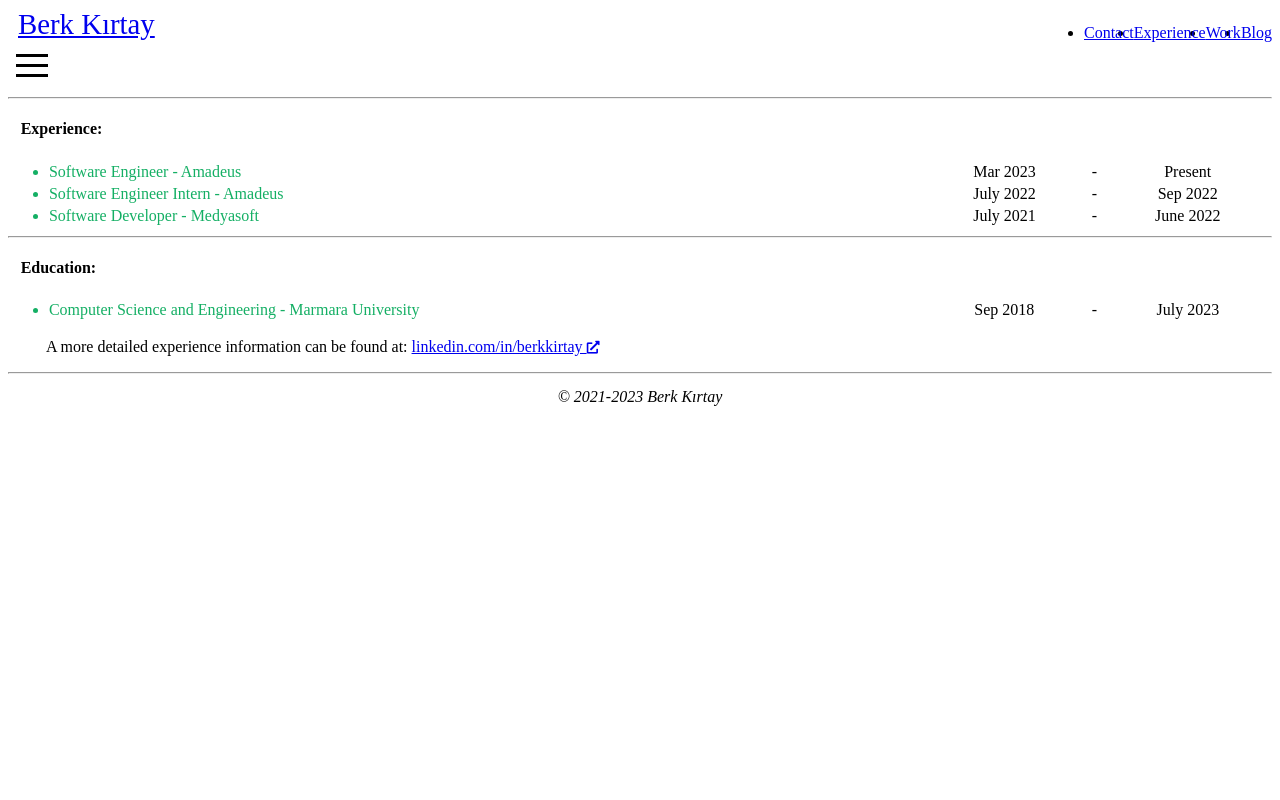
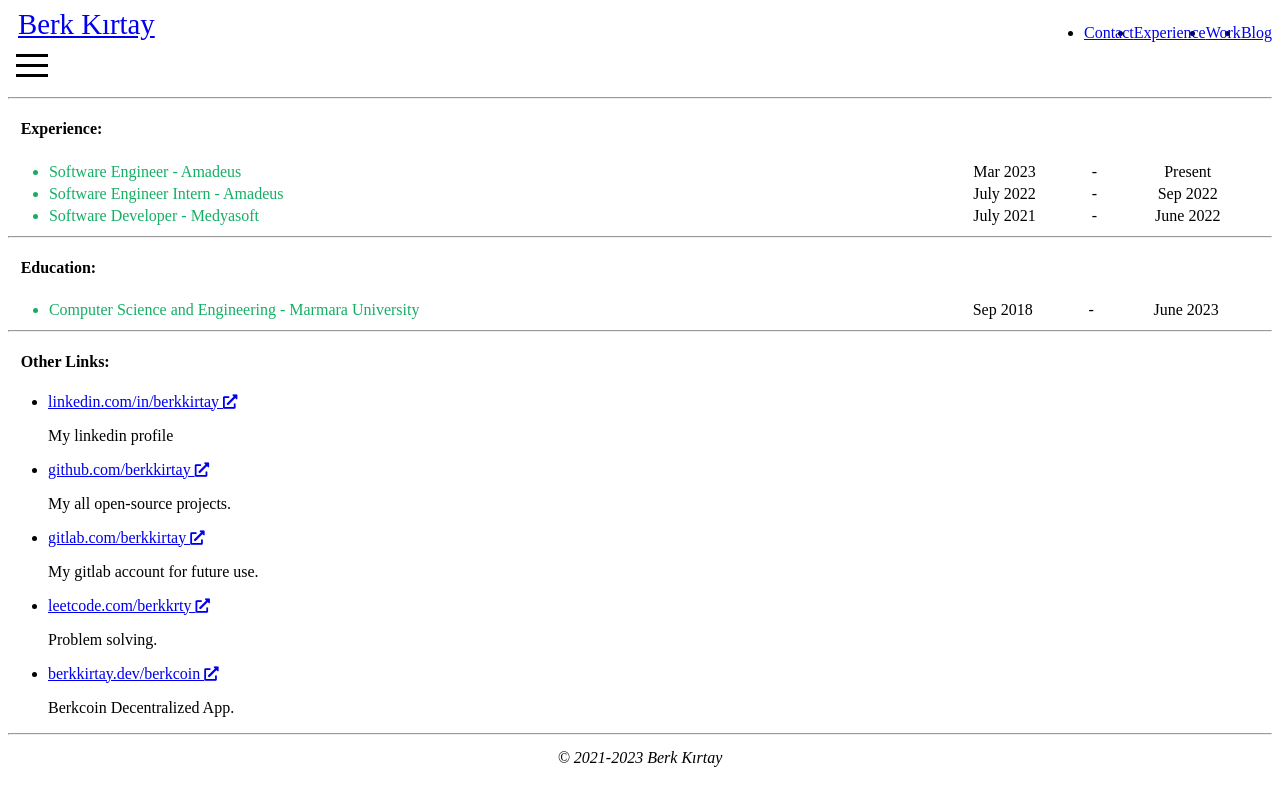
Before and after one commit to berkkirtay/berkkirtay.github.io, a React (Create React App) app: page /experience in a window 1280 px wide. Built offline with nearby package versions, Linux system fonts and the light colour scheme; the HTML template or start-up script is replaced by a standard one.

Commit message:
small updates

```diff
--- a/src/components/Home.js
+++ b/src/components/Home.js
@@ -26,7 +26,7 @@ const Home = () => {
                 </h4>
                 <ul>
                     <li>Software Engineering</li>
-                    <p style={pStyle}>I have experience with software development life cycles and am a fan of test-driven development. I strive to write clean, modular, and efficient software.</p>
+                    <p style={pStyle}>I have experience with software development life cycles and I am a fan of test-driven development. I strive to write clean, modular, and efficient software.</p>
 
                     <li >Cryptography</li>
                     <p style={pStyle}>I have been studying and implementing concepts concerning Cryptography. My work includes PKCS standards and essentials such as SSL, SHA, AES, RSA. </p>
--- a/src/components/blog/blogs/blog2/Blog2.js
+++ b/src/components/blog/blogs/blog2/Blog2.js
@@ -37,7 +37,7 @@ const Blog2 = () => {
             </p>
 
             <p>
-                So, why do we use genetic algorithms in the first place? Don't we need an optimal solution instead of an estimated one? The reasons for this can be lack of computational power or lack of information about models. Even if we entirely know our model and when we try to find an optimal solution using an exact algorithm, we would need to wait for a long amount of time because an exact algorithm will try every single possibility for our model. But those algorithms do not work in polynomial time complexity. They can have exponential time complexities and therefore consume too much computational power and until we found an optimal solution with them. Genetic algorithms, on the other hand, will estimate a solution in a very short time. Genetic algorithms are also called as stochastic search heuristics. They are faster, more feasible, but they do not give an optimal solution.
+                So, why do we use genetic algorithms in the first place? Don't we need an optimal solution instead of an estimated one? The reasons for this can be lack of computational power or lack of information about models. Even if we entirely know our model and when we try to find an optimal solution using an exact algorithm, we would need to wait for a long amount of time because an exact algorithm will try every single possibility for our model. But those algorithms do not work in polynomial time complexity. They can have exponential time complexity and therefore consume too much computational power until they found an optimal solution. Genetic algorithms, on the other hand, will estimate an optimal solution in a very short time. Genetic algorithms are also called as stochastic search heuristics. They are faster, more feasible, but they do not give an optimal solution.
             </p>
 
             <p>
@@ -65,9 +65,9 @@ const Blog2 = () => {
             </p>
 
             <p>
-            So, I think genetic algorithms are so helpful unless the optimization phase gets stuck in a local optimum point. There are various ways to overcome this issue and if they are
-            suitably implemented, then genetic algorithms will be a solid part of artificial intelligence literature. I would say that this algorithm reflects
-            the nature's methods and the way how it solves the problems is very elegant. After all, nature has a huge amount of experience, and we only try to use its ways.
+                So, I think genetic algorithms are so helpful unless the optimization phase gets stuck in a local optimum point. There are various ways to overcome this issue and if they are
+                suitably implemented, then genetic algorithms will be a solid part of artificial intelligence literature. I would say that this algorithm reflects
+                the nature's methods and the way how it solves the problems is very elegant. After all, nature has a huge amount of experience, and we only try to use its ways.
             </p>
         </div >
     )
--- a/src/components/experience/Experience.js
+++ b/src/components/experience/Experience.js
@@ -64,12 +64,46 @@ const Experience = () => {
                             </td>
                             <td align="center">Sep 2018</td>
                             <td align="center">-</td>
-                            <td align="center">July 2023</td>
+                            <td align="center">June 2023</td>
                         </tr>
                     </tbody>
                 </table>
-                <p style={{ paddingLeft: "3%" }}>A more detailed experience information can be found at: <a href="https://www.linkedin.com/in/berkkirtay/" target="_blank" rel="noopener noreferrer">
-                    linkedin.com/in/berkkirtay <i style={{ zoom: "0.8" }} className="fas fa-external-link-alt"></i></a></p>
+            </div>
+
+            <hr />
+            <div className="projectLinksList">
+                <h4 style={{ paddingLeft: "1%" }}>Other Links: </h4>
+                <ul>
+                    <li>
+                        <a href="https://www.linkedin.com/in/berkkirtay/" target="_blank" rel="noopener noreferrer">
+                            linkedin.com/in/berkkirtay <i style={{ zoom: "0.9" }} className="fas fa-external-link-alt"></i></a>
+                        <p >My linkedin profile</p>
+                    </li>
+
+                    <li>
+                        <a href="https://github.com/berkkirtay" target="_blank" rel="noopener noreferrer">
+                            github.com/berkkirtay <i style={{ zoom: "0.9" }} className="fas fa-external-link-alt"></i></a>
+                        <p>My all open-source projects.</p>
+                    </li>
+
+                    <li>
+                        <a href="https://gitlab.com/berkkirtay" target="_blank" rel="noopener noreferrer">
+                            gitlab.com/berkkirtay <i style={{ zoom: "0.9" }} className="fas fa-external-link-alt"></i></a>
+                        <p>My gitlab account for future use.</p>
+                    </li>
+
+                    <li>
+                        <a href="https://leetcode.com/berkkrty/" target="_blank" rel="noopener noreferrer">
+                            leetcode.com/berkkrty <i style={{ zoom: "0.9" }} className="fas fa-external-link-alt"></i></a>
+                        <p>Problem solving.</p>
+                    </li>
+
+                    <li>
+                        <a href="https://berkkirtay.github.io/berkcoin" target="_blank" rel="noopener noreferrer">
+                            berkkirtay.dev/berkcoin <i style={{ zoom: "0.9" }} className="fas fa-external-link-alt"></i></a>
+                        <p >Berkcoin Decentralized App.</p>
+                    </li>
+                </ul>
             </div>
             <Footer />
         </div>
--- a/src/components/work/Work.js
+++ b/src/components/work/Work.js
@@ -64,17 +64,17 @@ const Work = () => {
 
                     <li>
                         <a href="https://github.com/berkkirtay/ai-assignments" target="_blank" rel="noopener noreferrer">
-                        Game Benchmarking With Various AI Algorithms  <i style={{ zoom: "0.9" }} className="fas fa-external-link-alt"></i></a>
+                            Game Benchmarking With Various AI Algorithms  <i style={{ zoom: "0.9" }} className="fas fa-external-link-alt"></i></a>
                     </li>
 
                     <li>
                         <a href="https://github.com/berkkirtay/machine-learning" target="_blank" rel="noopener noreferrer">
-                        Basic Machine Learning Programming Concepts <i style={{ zoom: "0.9" }} className="fas fa-external-link-alt"></i></a>
+                            Basic Machine Learning Programming Concepts <i style={{ zoom: "0.9" }} className="fas fa-external-link-alt"></i></a>
                     </li>
 
                     <li>
                         <a href="https://github.com/berkkirtay/CSE3038_MIPS_Project/blob/main/src/mips_project_v2.asm" target="_blank" rel="noopener noreferrer">
-                        MIPS Assembly Language Programming <i style={{ zoom: "0.9" }} className="fas fa-external-link-alt"></i></a>
+                            MIPS Assembly Language Programming <i style={{ zoom: "0.9" }} className="fas fa-external-link-alt"></i></a>
                     </li>
 
                 </ul>
@@ -86,37 +86,6 @@ const Work = () => {
                 <p style={workStyle}>Will be filled later.</p>
 
             </div>
-
-            <hr />
-            <div className="projectLinksList">
-                <h4 style={{ paddingLeft: "1%" }}>Other Links: </h4>
-                <ul>
-                    <li>
-                        <a href="https://berkkirtay.github.io/berkcoin" target="_blank" rel="noopener noreferrer">
-                        berkkirtay.dev/berkcoin <i style={{ zoom: "0.9" }} className="fas fa-external-link-alt"></i></a>
-                        <p >Berkcoin Decentralized App.</p>
-                    </li>
-
-                    <li>
-                        <a href="https://github.com/berkkirtay" target="_blank" rel="noopener noreferrer">
-                        github.com/berkkirtay <i style={{ zoom: "0.9" }} className="fas fa-external-link-alt"></i></a>
-                        <p>My all open-source projects.</p>
-                    </li>
-
-                    <li>
-                        <a href="https://gitlab.com/berkkirtay" target="_blank" rel="noopener noreferrer">
-                        gitlab.com/berkkirtay <i style={{ zoom: "0.9" }} className="fas fa-external-link-alt"></i></a>
-                        <p>My gitlab account for future use.</p>
-                    </li>
-
-                    <li>
-                        <a href="https://leetcode.com/berkkrty/" target="_blank" rel="noopener noreferrer">
-                        leetcode.com/berkkrty <i style={{ zoom: "0.9" }} className="fas fa-external-link-alt"></i></a>
-                        <p>Problem solving.</p>
-                    </li>
-                </ul>
-            </div>
-
             <Footer />
         </div >
     )
```
